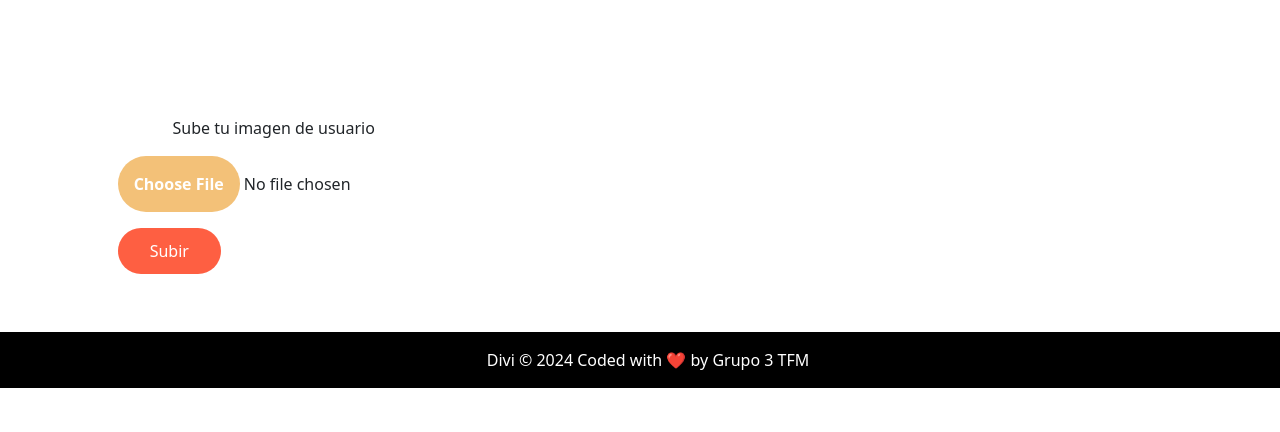
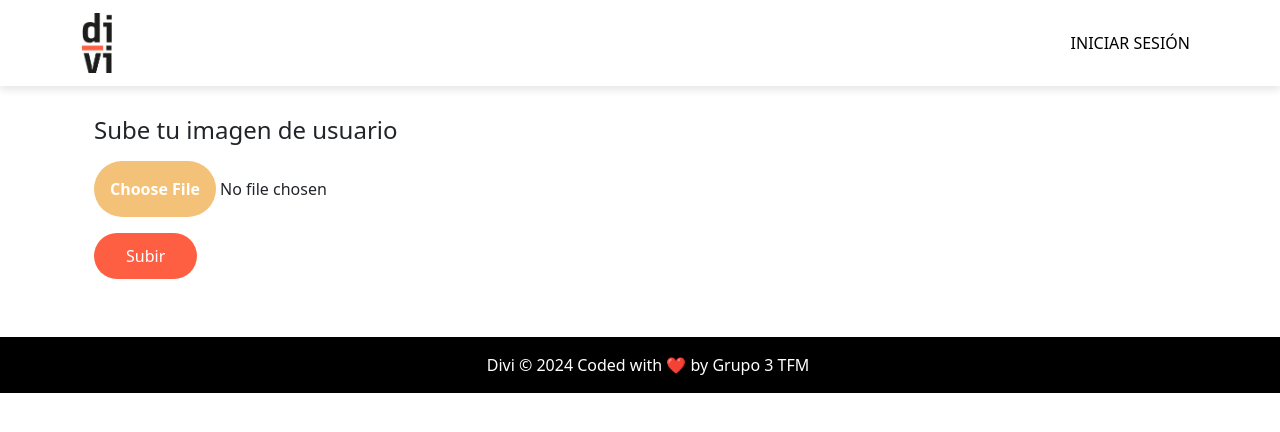
Before and after one commit to jcpardo86/tfm_grupo3, an Angular app: page /newuser/upload/1 in a window 1280 px wide. Shown: the top 432 px of the page. Built offline with nearby package versions, Linux system fonts and the light colour scheme; no server answers.

Commit message:
pequeños cambios css

```diff
--- a/src/app/components/upload-button/upload-button.component.html
+++ b/src/app/components/upload-button/upload-button.component.html
@@ -1,22 +1,27 @@
-<div class="container-fluid d-flex justify-content-center align-items-center" style="padding-top: 100px; padding-bottom: 10px;">
+<app-navbar></app-navbar>
+<div class="container container-fluid d-flex justify-content-center align-items-center"
+	style="padding-top: 100px; padding-bottom: 10px;">
 	<div class="row w-100">
-    <div class="col-md-5 d-flex flex-column justify-content-center align-items-center">
-      <p class="mt-3">Sube tu imagen de {{ tipo }}</p>
+		<div class="col-md-5 d-flex flex-column justify-content-center align-items-start">
+			<p class=" mt-3 mb-3 h4 text-start">Sube tu imagen de {{ tipo }}</p>
 			<div class="file-upload-container">
 				<input class="custom-file-upload" type="file" accept=".jpg" (change)="onFileSelected($event)" />
 				<br />
 				<div *ngIf="selectedFile">
 					<p style="padding-top: 2rem;">Nombre del archivo: {{ selectedFile.name }}</p>
-          <button class="btn-xs btn-primary btn-lg btn_personal rounded-pill mt-3" (click)="onSubmit()">Subir</button>
+					<button class="btn-xs btn-primary btn-lg btn_personal rounded-pill mt-3"
+						(click)="onSubmit()">Subir</button>
 				</div>
 				<div *ngIf="!selectedFile">
-          <button class="btn-xs btn-primary btn-lg btn_personal rounded-pill mt-3" (click)="onSubmit()">Subir</button>
+					<button class="btn-xs btn-primary btn-lg btn_personal rounded-pill mt-3"
+						(click)="onSubmit()">Subir</button>
 				</div>
 			</div>
 		</div>
 		<div class="col-md-5 d-flex justify-content-center align-items-center">
 			<div *ngIf="selectedFile">
-        <img [src]="getImageUrl(selectedFile)" alt="Imagen seleccionada" class="img-thumbnail img-fluid" style="max-width: 600px; max-height: 600px;">
+				<img [src]="getImageUrl(selectedFile)" alt="Imagen seleccionada" class="img-thumbnail img-fluid"
+					style="max-width: 600px; max-height: 600px;">
 			</div>
 		</div>
 	</div>
```
Also changed, not shown: src/app/components/upload-button/upload-button.component.ts (+4 -3 lines). Lines whose indentation alone changed are shown as unchanged.
